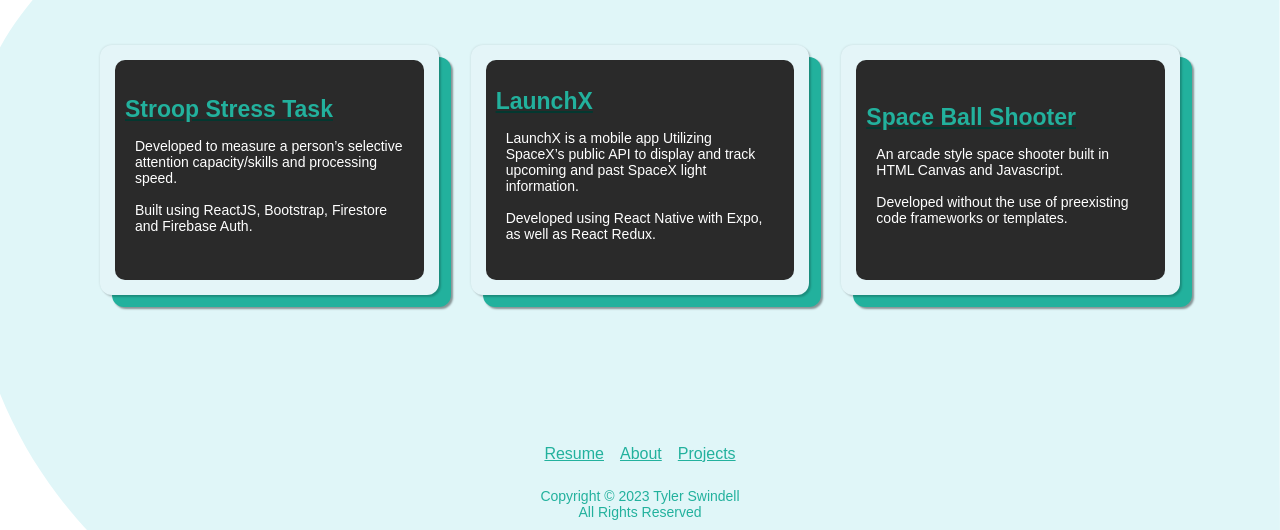
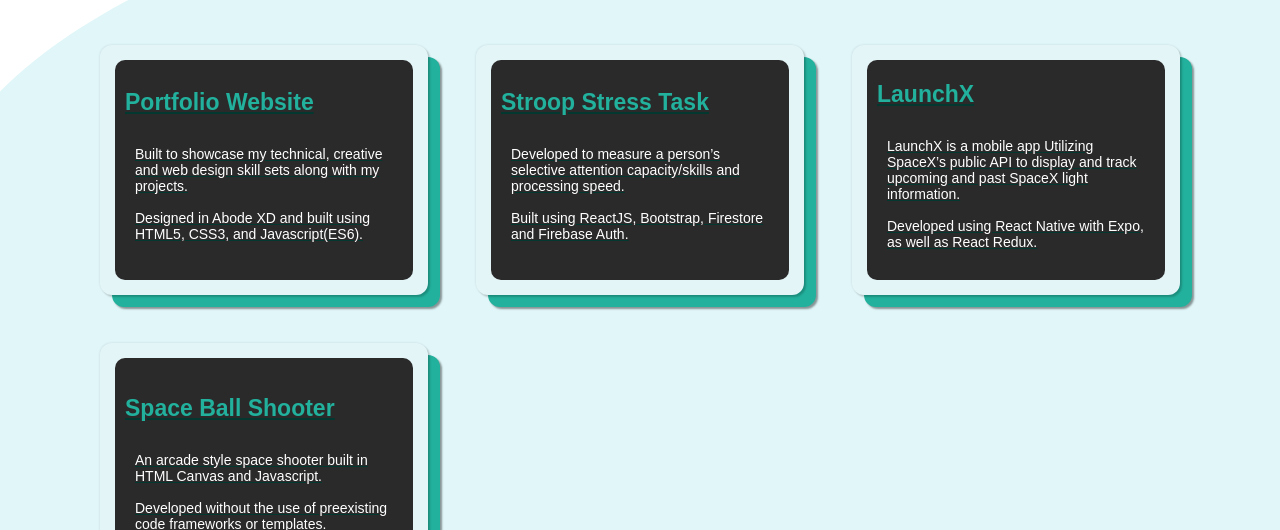
Before and after one commit to TylerSwindell/Portfolio, a plain HTML site: page index.html in a window 1280 px wide. Shown: the part 1285-1815 px from the top of the page. Drawn offline with Linux system fonts and the light colour scheme; a web font is replaced by a local one.

Commit message:
Added config for portfolio items and automated element insert.

```diff
--- a/index.html
+++ b/index.html
@@ -17,7 +17,7 @@
     <link rel="stylesheet" href="styles/media-queries.css" />
     <link rel="shortcut icon" type="image/x-icon" href="/assets/favicon.png" />
 
-    <script src="index.js" defer></script>
+    <script src="src/index.js" type="module" defer></script>
 
     <title>Tyler Swindell. Design.</title>
   </head>
@@ -249,54 +249,7 @@
             />
             <h2>Recent Projects</h2>
           </div>
-          <div class="content">
-            <div class="project-item">
-              <div class="project-item-content">
-                <a href="https://demo-stroop.netlify.app/">
-                  <h3>Stroop Stress Task</h3>
-                </a>
-                <p>
-                  Developed to measure a person’s selective attention
-                  capacity/skills and processing speed.
-                  <br />
-                  <br />
-                  Built using ReactJS, Bootstrap, Firestore and Firebase Auth.
-                </p>
-              </div>
-            </div>
-
-            <div class="project-item drop-border">
-              <div class="project-item-content">
-                <a href="https://github.com/TylerSwindell/LaunchX">
-                  <h3>LaunchX</h3>
-                </a>
-                <p>
-                  LaunchX is a mobile app Utilizing SpaceX’s public API to
-                  display and track upcoming and past SpaceX light information.
-                  <br />
-                  <br />
-                  Developed using React Native with Expo, as well as React
-                  Redux.
-                </p>
-              </div>
-            </div>
-
-            <div class="project-item">
-              <div class="project-item-content">
-                <a href="https://tylerswindell.github.io/BallShooter/">
-                  <h3>Space Ball Shooter</h3>
-                </a>
-                <p>
-                  An arcade style space shooter built in HTML Canvas and
-                  Javascript.
-                  <br />
-                  <br />
-                  Developed without the use of preexisting code frameworks or
-                  templates.
-                </p>
-              </div>
-            </div>
-          </div>
+          <div class="content"></div>
         </section>
         <!-- END PROJECTS SECTION -->
       </main>
--- /dev/null
+++ b/src/config.js
@@ -0,0 +1,30 @@
+export const projectItemList = [
+  {
+    name: "Portfolio Website",
+    url: "https://github.com/TylerSwindell/Portfolio",
+    image: "",
+    desc: "Built to showcase my technical, creative and web design skill sets along with my projects.",
+    tech: "Designed in Abode XD and built using HTML5, CSS3, and Javascript(ES6).",
+  },
+  {
+    name: "Stroop Stress Task",
+    url: "https://demo-stroop.netlify.app/",
+    image: "",
+    desc: "Developed to measure a person’s selective attention capacity/skills and processing speed.",
+    tech: "Built using ReactJS, Bootstrap, Firestore and Firebase Auth.",
+  },
+  {
+    name: "LaunchX",
+    url: "https://github.com/TylerSwindell/LaunchX",
+    image: "",
+    desc: "LaunchX is a mobile app Utilizing SpaceX’s public API to display and track upcoming and past SpaceX light information.",
+    tech: "Developed using React Native with Expo, as well as React Redux.",
+  },
+  {
+    name: "Space Ball Shooter",
+    url: "https://tylerswindell.github.io/BallShooter/",
+    image: "",
+    desc: "An arcade style space shooter built in HTML Canvas and Javascript.",
+    tech: "Developed without the use of preexisting code frameworks or templates.",
+  },
+];
--- /dev/null
+++ b/src/index.js
@@ -0,0 +1,32 @@
+"use-strict";
+import { toggleNav } from "./supportFunctions.js";
+import { insertProjectItems } from "./templateFunctions.js";
+
+// Query Selectors
+const navButton = document.querySelector(".hamburger-icon");
+const exitButton = document.querySelector(".exit-icon");
+const mainNavLinks = document.querySelectorAll("#main-navigation>ul>li");
+
+// Event Listeners
+navButton.addEventListener("click", toggleNav);
+exitButton.addEventListener("click", toggleNav);
+mainNavLinks.forEach((item) => item.addEventListener("click", toggleNav));
+
+// Keydown events on site
+document.addEventListener("keydown", (e) => {
+  switch (e.key) {
+    case "Escape":
+      toggleNav();
+      break;
+    default:
+      console.log(e);
+      break;
+  }
+});
+
+// Main Function
+(() => {
+  insertProjectItems();
+})();
+
+console.log("Script Loaded");
--- a/index.js
+++ b/src/supportFunctions.js
@@ -1,14 +1,8 @@
-"use-strict";
-
-const navButton = document.querySelector(".hamburger-icon");
-const exitButton = document.querySelector(".exit-icon");
 const modalOverlay = document.getElementById("modal-overlay");
 const mainNav = document.getElementById("main-navigation");
-const mainNavLinks = document.querySelectorAll("#main-navigation>ul>li");
 
-console.log("Script Loaded");
-
-const toggleOverlay = (noScroll = true) => {
+// Support Functions
+export const toggleOverlay = (noScroll = true) => {
   const modalIsVisible = modalOverlay.classList.contains("show");
 
   modalOverlay.classList.toggle("show");
@@ -24,7 +18,7 @@ const toggleOverlay = (noScroll = true) => {
   } else enableScroll();
 };
 
-const toggleNav = () => {
+export const toggleNav = () => {
   const modalIsHidden = modalOverlay.classList.contains("hidden");
 
   // Do not toggle nav if site width is larger than a mobile device
@@ -42,31 +36,16 @@ const toggleNav = () => {
     }, 300);
 };
 
-navButton.addEventListener("click", toggleNav);
-exitButton.addEventListener("click", toggleNav);
-mainNavLinks.forEach((item) => item.addEventListener("click", toggleNav));
-
-document.addEventListener("keydown", (e) => {
-  switch (e.key) {
-    case "Escape":
-      toggleNav();
-      break;
-    default:
-      console.log(e);
-      break;
-  }
-});
-
-function disableScroll() {
+export function disableScroll() {
   // Get the current page scroll position
-  scrollTop = window.scrollY || document.documentElement.scrollTop;
-  (scrollLeft = window.scrollX || document.documentElement.scrollLeft),
-    // if any scroll is attempted, set this to the previous value
-    (window.onscroll = function () {
-      window.scrollTo(scrollLeft, scrollTop);
-    });
+  const scrollTop = window.scrollY || document.documentElement.scrollTop;
+  const scrollLeft = window.scrollX || document.documentElement.scrollLeft;
+  // if any scroll is attempted, set this to the previous value
+  window.onscroll = function () {
+    window.scrollTo(scrollLeft, scrollTop);
+  };
 }
 
-function enableScroll() {
+export function enableScroll() {
   window.onscroll = function () {};
 }
--- /dev/null
+++ b/src/templateFunctions.js
@@ -0,0 +1,50 @@
+import { projectItemList } from "./config.js";
+
+// Insert Project Details
+export function insertProjectItems() {
+  const projectItemElementsList = projectItemList.map((json) => {
+    // Create the outer div element
+    const projectItem = document.createElement("div");
+    projectItem.classList.add("project-item");
+
+    // Create the inner div element
+    const projectItemContent = document.createElement("div");
+    projectItemContent.classList.add("project-item-content");
+    // projectItemContent.style.backgroundImage =
+    //   "url(assets/imgs/me_500x500.png)";
+
+    // Create the anchor element
+    const anchor = document.createElement("a");
+    anchor.target = "_blank";
+    anchor.href = json.url;
+
+    // Create the heading element
+    const heading = document.createElement("h3");
+    heading.textContent = json.name;
+
+    // Append the heading element to the anchor element
+    anchor.appendChild(heading);
+
+    // Create the paragraph element
+    const paragraph = document.createElement("p");
+    paragraph.innerHTML = `${json.desc} <br><br> ${json.tech}`;
+
+    // Append the anchor element and paragraph element to the inner div element
+    projectItemContent.appendChild(heading);
+    projectItemContent.appendChild(paragraph);
+
+    // Append the inner div element to the outer div element
+    anchor.appendChild(projectItemContent);
+    projectItem.appendChild(anchor);
+
+    return projectItem;
+  });
+
+  // Insert the outer div element into the DOM
+  projectItemElementsList.forEach((ele) =>
+    document
+      .getElementById("projects")
+      .querySelector(".content")
+      .appendChild(ele)
+  );
+}
--- a/styles/media-queries.css
+++ b/styles/media-queries.css
@@ -44,6 +44,13 @@
     flex-direction: column;
     gap: 0;
   }
+
+  section#projects > div.content {
+    display: grid;
+    grid-template-columns: 1fr;
+    gap: 3rem;
+    transition: all 1s linear;
+  }
 }
 @media screen and (min-width: 769px) {
   #hamburger-icon,
@@ -68,10 +75,6 @@
     flex-direction: column;
     align-items: start;
     width: 75%;
-    transition: all 1s ease-in-out;
-  }
-
-  section#projects > div.content {
     transition: all 1s ease-in-out;
   }
 
@@ -159,10 +162,10 @@
   }
 
   section#projects > div.content {
-    display: flex;
-    flex-direction: row;
-    margin-bottom: 75px;
-    gap: 2rem;
+    display: grid;
+    grid-template-columns: 1fr 1fr 1fr;
+    gap: 3rem;
+    transition: all 1s linear;
   }
 
   section#skills {
--- a/styles/style.css
+++ b/styles/style.css
@@ -50,6 +50,12 @@ section#projects > div.content {
   margin-bottom: 75px;
   gap: 3rem;
   width: 100%;
+}
+
+section#projects > div.content {
+  display: grid;
+  grid-template-columns: 1fr 1fr;
+  transition: all 1s linear;
 }
 
 section#skills > div.content-container {
```
Also changed, not shown: 1 other file.
